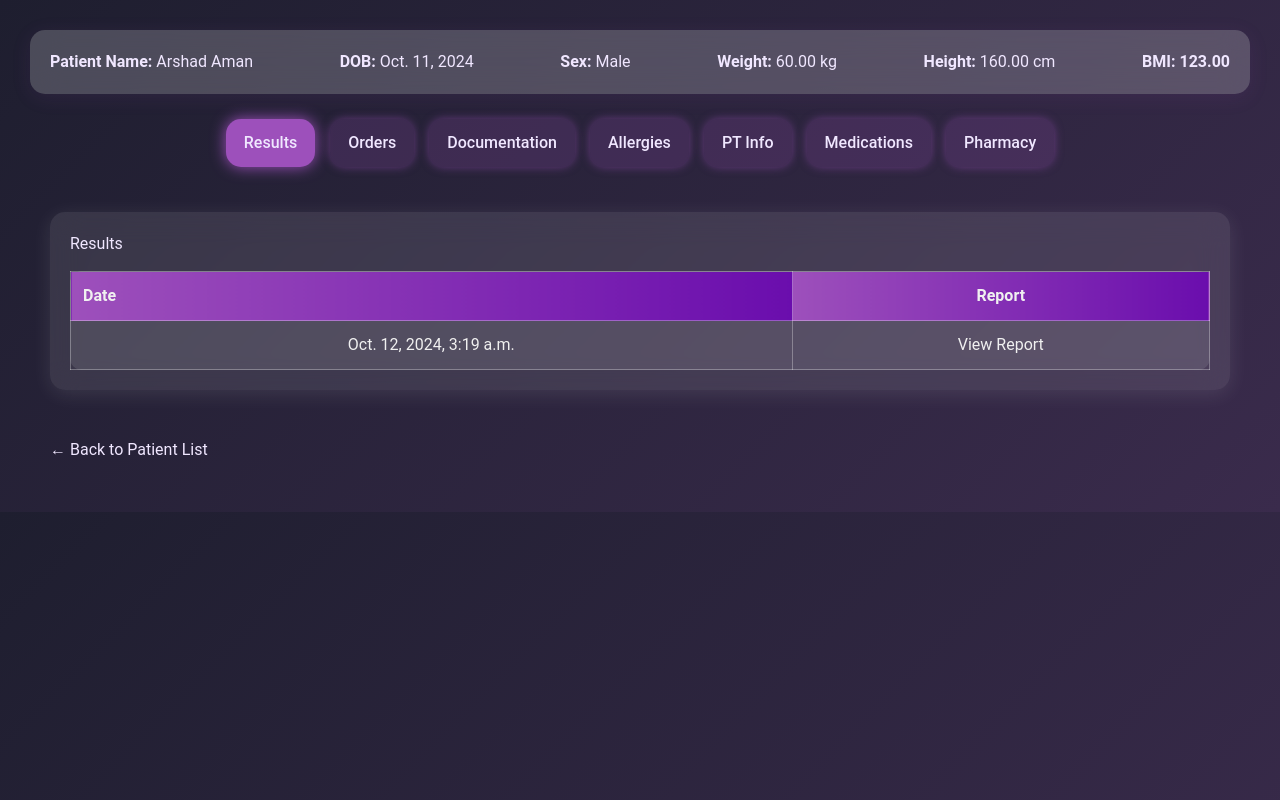
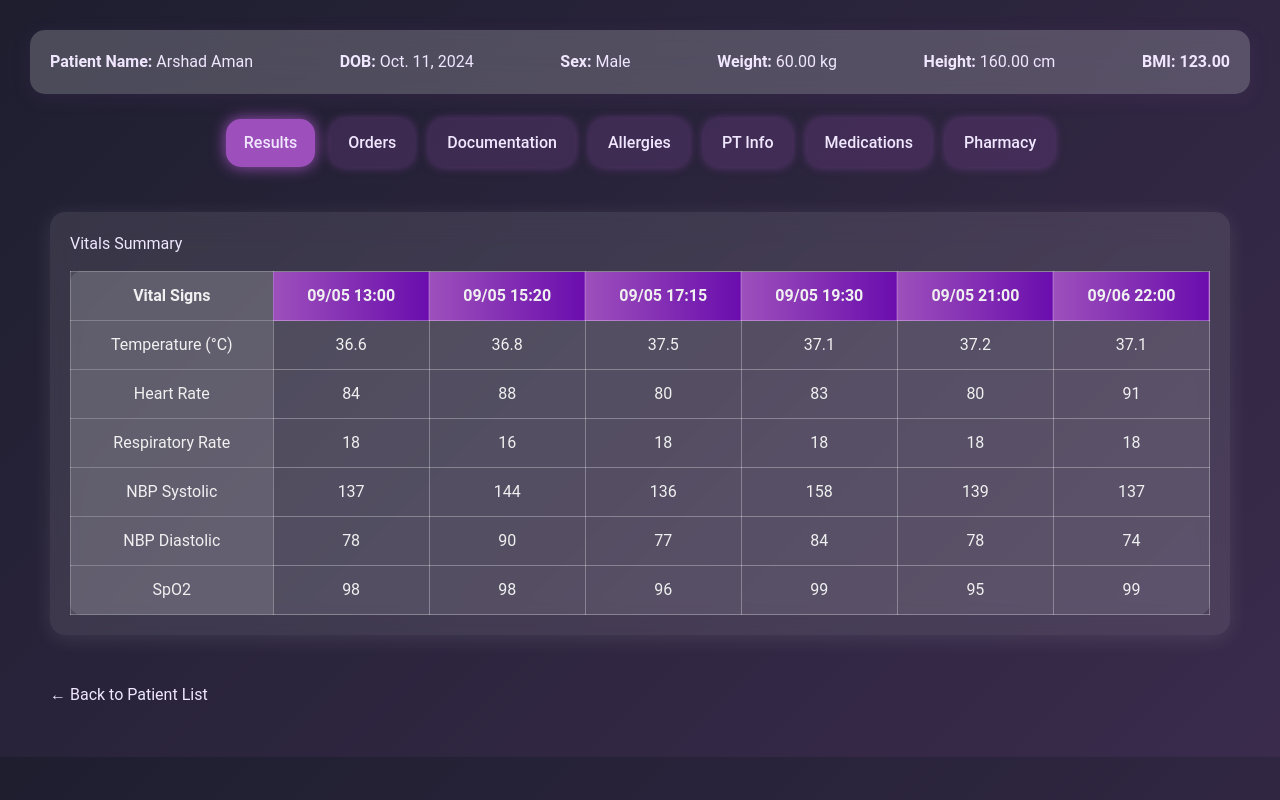
Before and after one commit to ArshadAman/rpm, a Django app: page /view-patient/54b42c7f-54fc-4316-906b-e4fa29251fdb/ in a window 1280 px wide. Run offline with Django 4.2, Linux system fonts and the light colour scheme; a user stored in the database is signed in; data comes from the database, SQL or seed files in the repository; both versions use the stored data as it was after the commit; some libraries are stand-ins or nearby versions.

Commit message:
layout changes

```diff
--- a/templates/index.html
+++ b/templates/index.html
@@ -96,8 +96,13 @@
         padding: 20px;
         border-radius: 15px; /* Rounded corners */
         box-shadow: 0px 4px 20px rgba(255, 255, 255, 0.1); /* Soft shadows */
+        width: 100%;
+      }
+
+      .scrollable {
+        display: block;
         overflow-x: auto;
-        width: 100%;
+        max-height: 400px;
       }
 
       table {
@@ -124,6 +129,14 @@
 .left-col {
   text-align: left;
   background-color: rgba(255, 255, 255, 0.2);
+}
+
+/* Fixed left column for scrollable tables */
+.fixed-left {
+  position: sticky;
+  left: 0;
+  background: rgba(255, 255, 255, 0.1);
+  z-index: 2;
 }
 
       button {
@@ -236,23 +249,48 @@
     <div class="content">
       <!-- Results Tab -->
       <div id="results" class="table-container">
-        <h3>Results</h3>
+        <h3>Vitals Summary</h3>
+        <div class="scrollable">
           <table>
             <thead>
               <tr>
-              <th class="left-col">Date</th>
-              <th>Report</th>
+                <th class="fixed-left">Vital Signs</th>
+                <th>09/05 13:00</th>
+                <th>09/05 15:20</th>
+                <th>09/05 17:15</th>
+                <th>09/05 19:30</th>
+                <th>09/05 21:00</th>
+                <th>09/06 22:00</th>
               </tr>
             </thead>
             <tbody>
-            {% for report in reports %}
               <tr>
-              <td>{{ report.created_at }}</td>
-              <td><a href="{% url 'get_single_report' report.id %}" class="view-report">View Report</a></td>
+                <td class="fixed-left">Temperature (°C)</td>
+                <td>36.6</td><td>36.8</td><td>37.5</td><td>37.1</td><td>37.2</td><td>37.1</td>
               </tr>
-            {% endfor %}
+              <tr>
+                <td class="fixed-left">Heart Rate</td>
+                <td>84</td><td>88</td><td>80</td><td>83</td><td>80</td><td>91</td>
+              </tr>
+              <tr>
+                <td class="fixed-left">Respiratory Rate</td>
+                <td>18</td><td>16</td><td>18</td><td>18</td><td>18</td><td>18</td>
+              </tr>
+              <tr>
+                <td class="fixed-left">NBP Systolic</td>
+                <td>137</td><td>144</td><td>136</td><td>158</td><td>139</td><td>137</td>
+              </tr>
+              <tr>
+                <td class="fixed-left">NBP Diastolic</td>
+                <td>78</td><td>90</td><td>77</td><td>84</td><td>78</td><td>74</td>
+              </tr>
+              <tr>
+                <td class="fixed-left">SpO2</td>
+                <td>98</td><td>98</td><td>96</td><td>99</td><td>95</td><td>99</td>
+              </tr>
             </tbody>
           </table>
+        </div>
       </div>
 
       <div id="report-details" class="table-container" style="display: none;">
@@ -265,7 +303,7 @@
         <table>
           <thead>
             <tr>
-              <th class="left-col">Order</th>
+              <th class="left-col fixed-left">Order</th>
               <th>9/27/2024</th>
               <th>9/27/2024</th>
               <th>9/27/2024</th>
@@ -274,7 +312,7 @@
               <!-- New column -->
             </tr>
             <tr>
-              <th class="left-col"></th>
+              <th class="left-col fixed-left"></th>
               <th>10:37 AM</th>
               <th>11:24 AM</th>
               <th>12:10 PM</th>
```
Also changed, not shown: db.sqlite3. Lines whose indentation alone changed are shown as unchanged.
